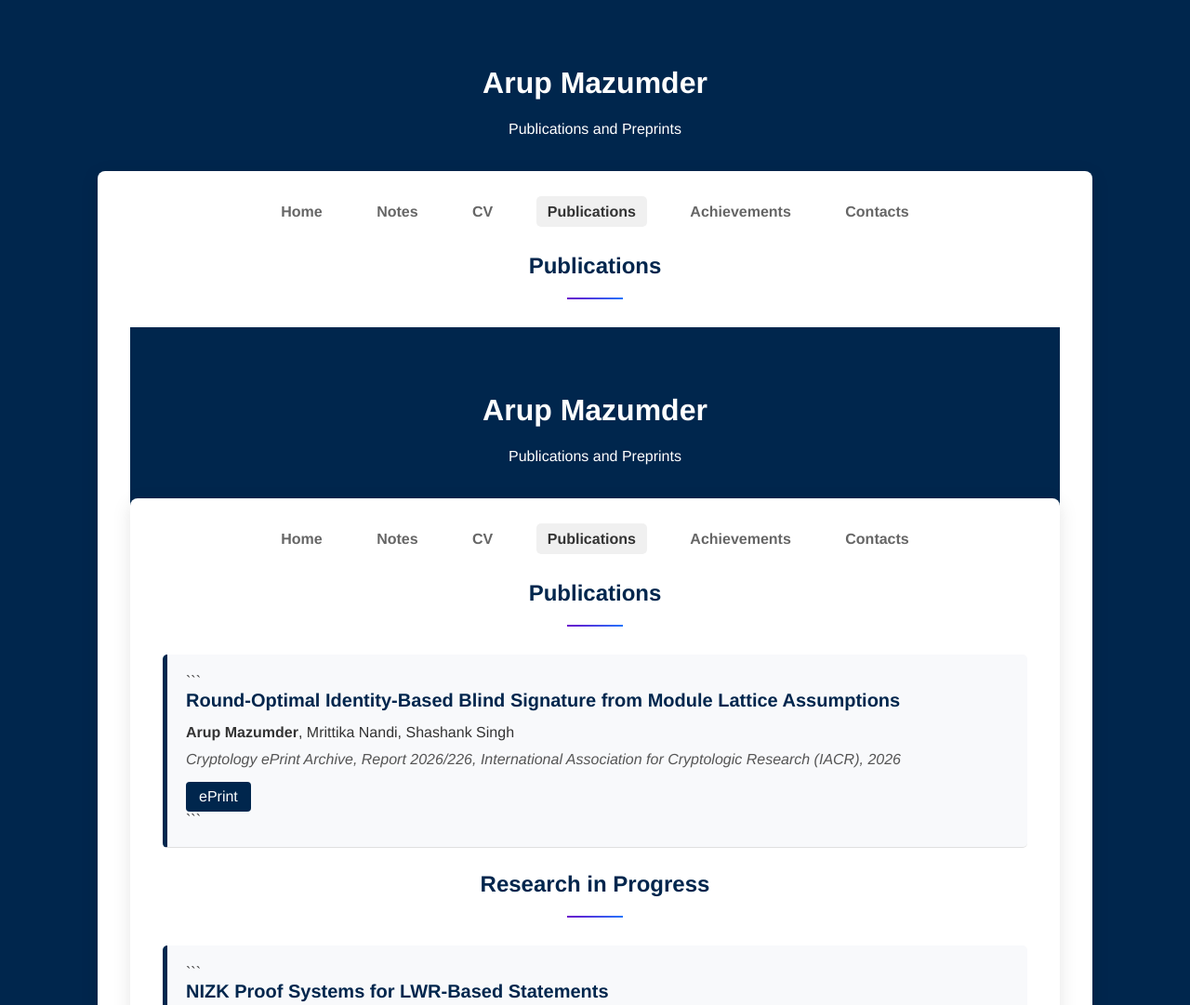
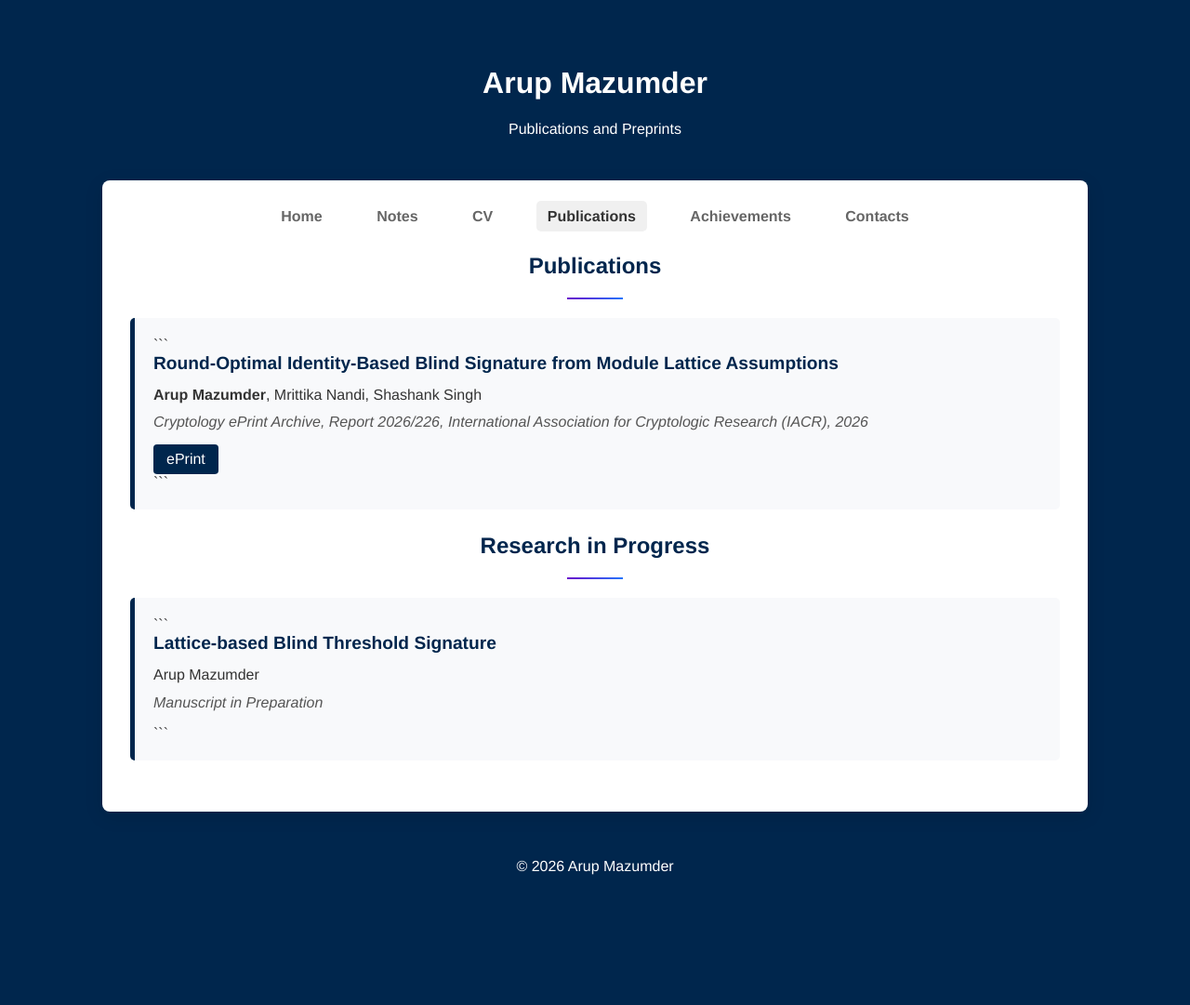
Before and after one commit to Arupmazumder/arupmazumder.github.io, a plain HTML site: page publications.html in a window 1280 px wide. Shown: the top 1081 px of the page at 93% size. After the commit the page ends 961 px from the top, so only its background shows below. Drawn offline with Linux system fonts and the light colour scheme.

Commit message:
Update publications.html

````diff
--- a/publications.html
+++ b/publications.html
@@ -1,9 +1,10 @@
 <!DOCTYPE html>
+
 <html lang="en">
 <head>
 <meta charset="UTF-8">
 <meta name="viewport" content="width=device-width, initial-scale=1.0">
-<title>Publications - Arup Mazumder</title>
+<title>Publications | Arup Mazumder</title>
 
 <style>
 body {
@@ -50,6 +51,7 @@ nav a.active {
 
 h2 {
     text-align: center;
+    color: #00264d;
 }
 
 .divider {
@@ -60,33 +62,29 @@ h2 {
 }
 
 .publication {
+    background: #f8f9fb;
+    border-left: 5px solid #00264d;
+    padding: 20px;
     margin-bottom: 25px;
-    padding-bottom: 20px;
-    border-bottom: 1px solid #e0e0e0;
-}
-
-.publication:last-child {
-    border-bottom: none;
+    border-radius: 5px;
 }
 
 .pub-title {
-    font-size: 1.1em;
+    font-size: 1.2em;
     font-weight: bold;
     color: #00264d;
+    margin-bottom: 10px;
 }
 
 .authors {
-    margin-top: 5px;
+    margin-bottom: 8px;
+    line-height: 1.6;
 }
 
 .venue {
     color: #555;
     font-style: italic;
-    margin-top: 5px;
-}
-
-.links {
-    margin-top: 10px;
+    margin-bottom: 15px;
 }
 
 .links a {
@@ -95,18 +93,12 @@ h2 {
     text-decoration: none;
     background: #00264d;
     color: white;
-    padding: 5px 10px;
+    padding: 7px 14px;
     border-radius: 4px;
 }
 
 .links a:hover {
     background: #004080;
-}
-
-.note {
-    text-align: center;
-    color: #666;
-    margin-top: 20px;
 }
 
 footer {
@@ -120,154 +112,6 @@ footer {
         margin: 0;
         border-radius: 0;
         padding: 20px 15px;
-    }
-
-    nav a {
-        display: block;
-        margin: 10px auto;
-        background: #f0f0f0;
-    }
-}
-</style>
-</head>
-
-<body>
-
-<header>
-    <h1>Arup Mazumder</h1>
-    <p>Publications and Preprints</p>
-</header>
-
-<div class="card">
-
-<nav>
-    <a href="index.html">Home</a>
-    <a href="note.html">Notes</a>
-    <a href="Arup_CV.pdf" target="_blank">CV</a>
-    <a href="publications.html" class="active">Publications</a>
-    <a href="achievements.html">Achievements</a>
-    <a href="contacts.html">Contacts</a>
-</nav>
-
-<h2>Publications</h2>
-<div class="divider"></div>
-
-<!DOCTYPE html>
-
-<html lang="en">
-<head>
-<meta charset="UTF-8">
-<meta name="viewport" content="width=device-width, initial-scale=1.0">
-<title>Publications | Arup Mazumder</title>
-
-<style>
-body {
-    margin: 0;
-    font-family: 'Helvetica Neue', Arial, sans-serif;
-    background-color: #00264d;
-    color: #333;
-}
-
-header {
-    text-align: center;
-    padding: 50px 20px;
-    background-color: #00264d;
-    color: white;
-}
-
-.card {
-    background: white;
-    max-width: 1000px;
-    margin: -30px auto 30px;
-    border-radius: 8px;
-    padding: 35px;
-    box-shadow: 0px 5px 20px rgba(0,0,0,0.1);
-}
-
-nav {
-    text-align: center;
-    margin-bottom: 35px;
-}
-
-nav a {
-    margin: 0 15px;
-    text-decoration: none;
-    color: #666;
-    font-weight: bold;
-    padding: 8px 12px;
-    border-radius: 5px;
-}
-
-nav a:hover,
-nav a.active {
-    background: #f0f0f0;
-    color: #333;
-}
-
-h2 {
-    text-align: center;
-    color: #00264d;
-}
-
-.divider {
-    width: 60px;
-    height: 2px;
-    background: linear-gradient(to right, #6a11cb, #2575fc);
-    margin: 20px auto 30px;
-}
-
-.publication {
-    background: #f8f9fb;
-    border-left: 5px solid #00264d;
-    padding: 20px;
-    margin-bottom: 25px;
-    border-radius: 5px;
-}
-
-.pub-title {
-    font-size: 1.25em;
-    font-weight: bold;
-    color: #00264d;
-    margin-bottom: 10px;
-}
-
-.authors {
-    margin-bottom: 8px;
-    line-height: 1.6;
-}
-
-.venue {
-    font-style: italic;
-    color: #555;
-    margin-bottom: 15px;
-}
-
-.links a {
-    display: inline-block;
-    text-decoration: none;
-    background: #00264d;
-    color: white;
-    padding: 7px 14px;
-    border-radius: 4px;
-    margin-right: 10px;
-}
-
-.links a:hover {
-    background: #004080;
-}
-
-footer {
-    text-align: center;
-    color: white;
-    padding: 20px;
-}
-
-@media (max-width: 768px) {
-
-    .card {
-        margin: 0;
-        border-radius: 0;
-        padding: 20px;
     }
 
     nav a {
@@ -336,7 +180,7 @@ footer {
 
 ```
 <div class="pub-title">
-    NIZK Proof Systems for LWR-Based Statements
+    Lattice-based Blind Threshold Signature
 </div>
 
 <div class="authors">
````
